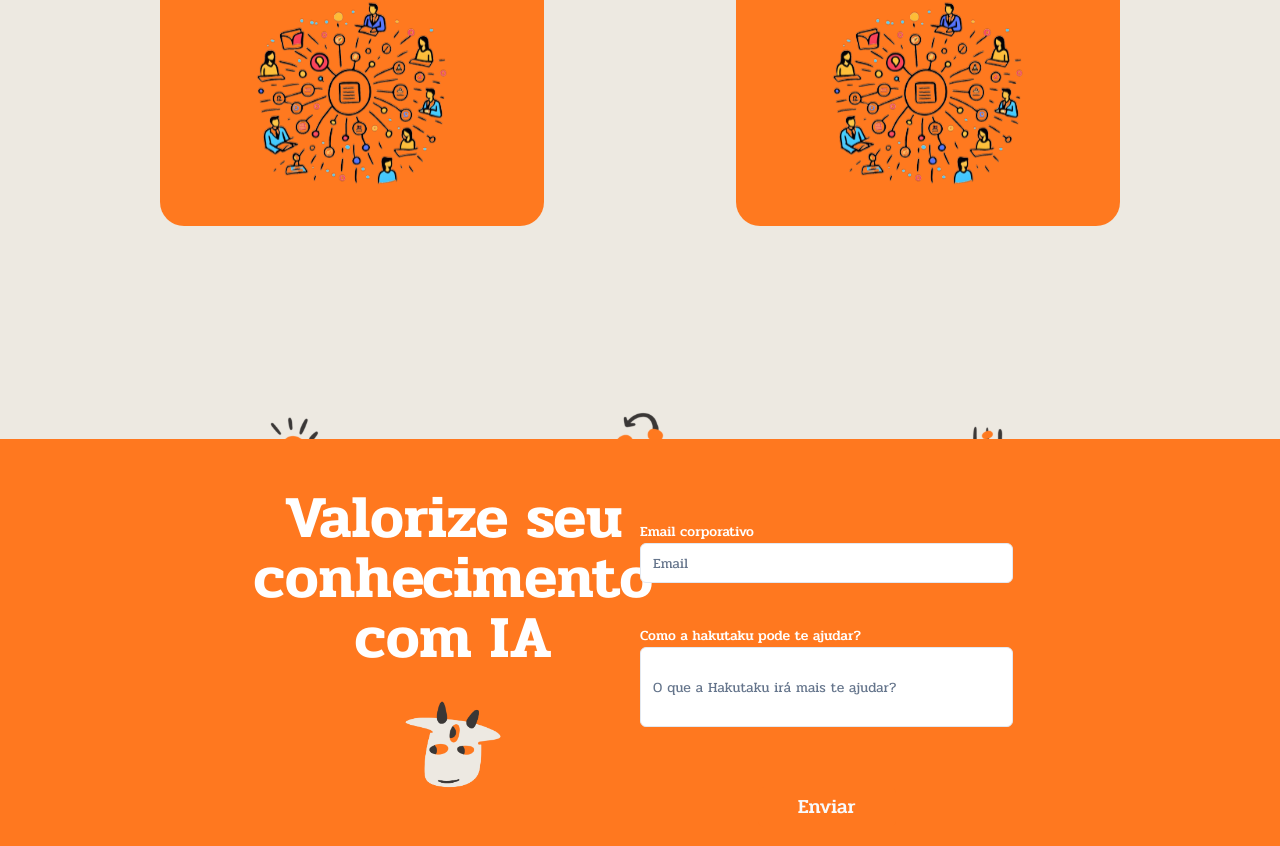
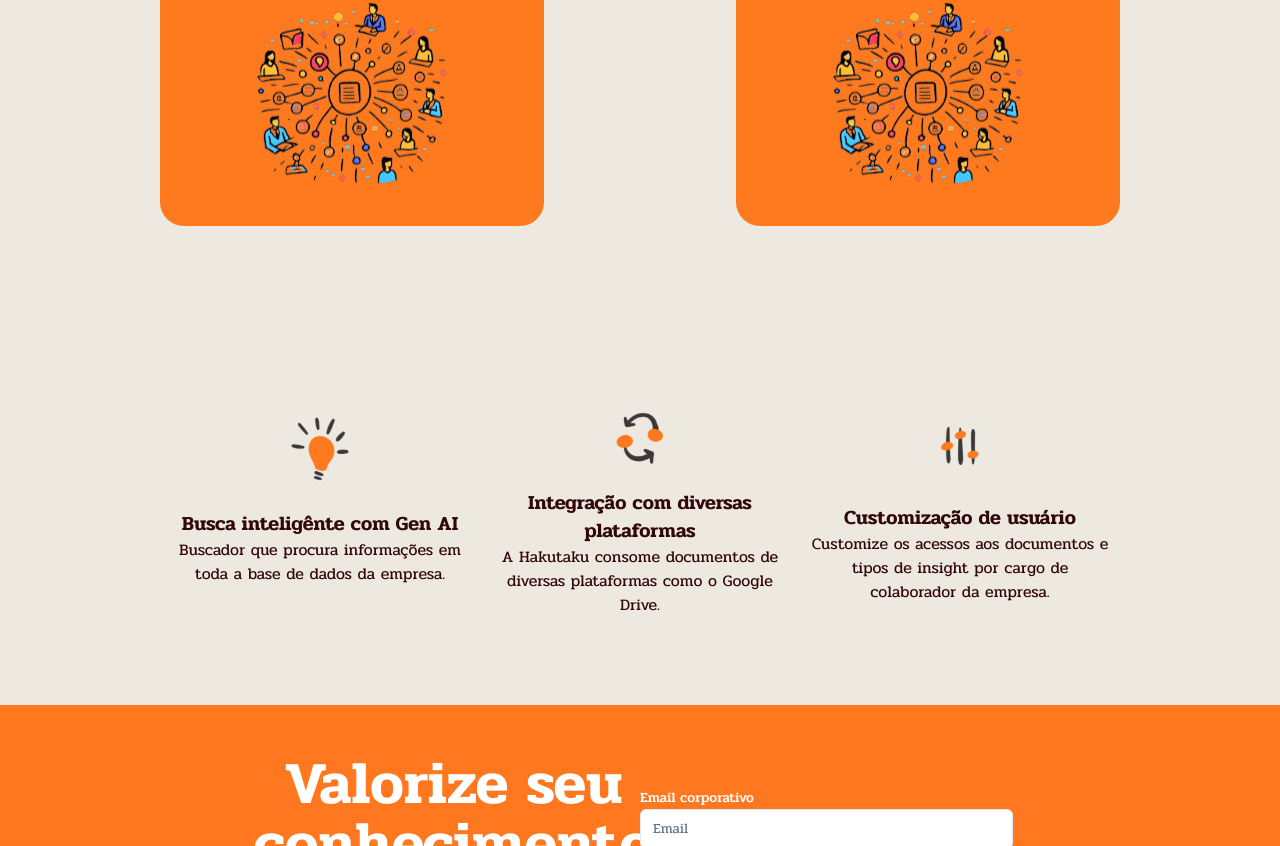
Before and after one commit to rodrigocampos3/hakutaku, a Next.js app: page / in a window 1280 px wide. Shown: the part 1735-2581 px from the top of the page. Built offline with nearby package versions, Linux system fonts and the light colour scheme.

Commit message:
ajustes de responsividade

```diff
--- a/src/app/page.tsx
+++ b/src/app/page.tsx
@@ -103,7 +103,7 @@
 
 
   return (
-    <main className="flex min-h-screen flex-col items-center bg-[#EDE9E1]">
+    <main className="flex flex-col items-center bg-[#EDE9E1]">
       <Component />
       <section className=" flex flex-col px-40   py-20 md:flex-row flex-grow w-full" id="principal">
         <div className="flex flex-grow flex-col md:pt-20 w-full md:w-3/5 gap-5 p-6">
@@ -138,9 +138,9 @@
 
 
       </section>
-      <section className="flex py-20 md:py-20 px-40 md:h-screen w-full md:gap-40 flex-col" id="conheca">
+      <section className="flex py-20 md:py-20 px-40 w-full md:gap-40 flex-col" id="conheca">
 
-        <BlurFade className="flex md:h-screen w-full md:gap-40 gap-y-10 flex-col md:flex-row justify-between items-center">
+        <BlurFade className="flex w-full md:gap-40 flex-col md:flex-row justify-between items-center">
 
         <div className="flex w-full md:w-2/5 text-white  gap-y-2 flex-col  items-center text-center bg-[#FF791F] p-8 rounded-3xl">
           <h3 className="text-xl md:text-3xl font-bold">Aumento de
@@ -164,9 +164,7 @@
 
 
           </BlurFade>
-
-
-        <div className="flex h-screen w-full gap-20 flex-col md:flex-row justify-center text-[#310808]">
+        <div className="flex w-full flex-col md:flex-row justify-center text-[#310808]">
           <div className="w-full md:w-1/3 flex flex-col items-center p-2 text-center">
             <Brain />
             <h3 className="font-bold text-xl pt-3">Busca inteligênte com Gen AI</h3>
@@ -186,7 +184,7 @@
           </div>
         </div>
       </section>
-      <section className="flex h-1/2 w-full md:px-20 gap-40 px-40 bg-[#FF781F] flex-col py-20 md:py-10 items-center" id="contato" ref={section2Ref}>
+      <section className="flex w-full md:px-20 px-40 bg-[#FF781F] flex-col md:py-10 items-center" id="contato" ref={section2Ref}>
         <div className="w-full text-center flex  flex-row justify-center items-center ">
           <div className="flex flex-col w-1/3 items-center">
             <h2 className="text-6xl text-white font-bold" >Valorize seu conhecimento com IA</h2>
```
